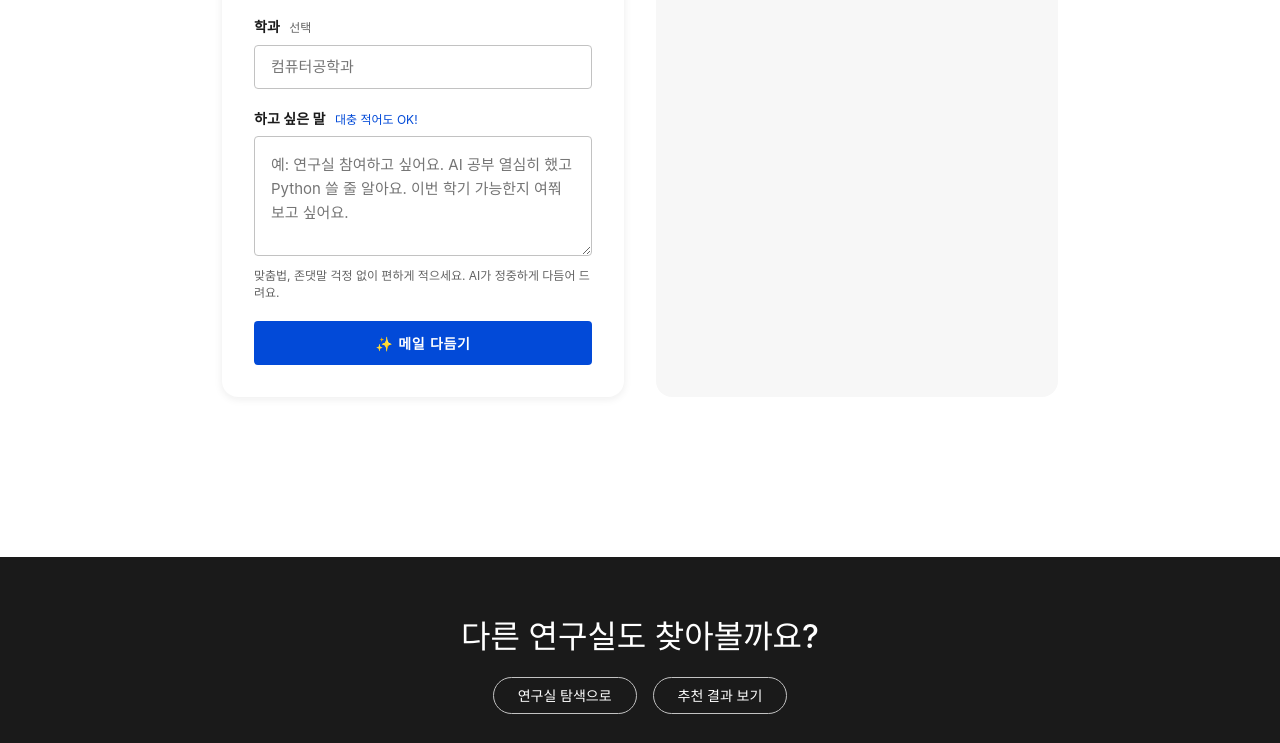
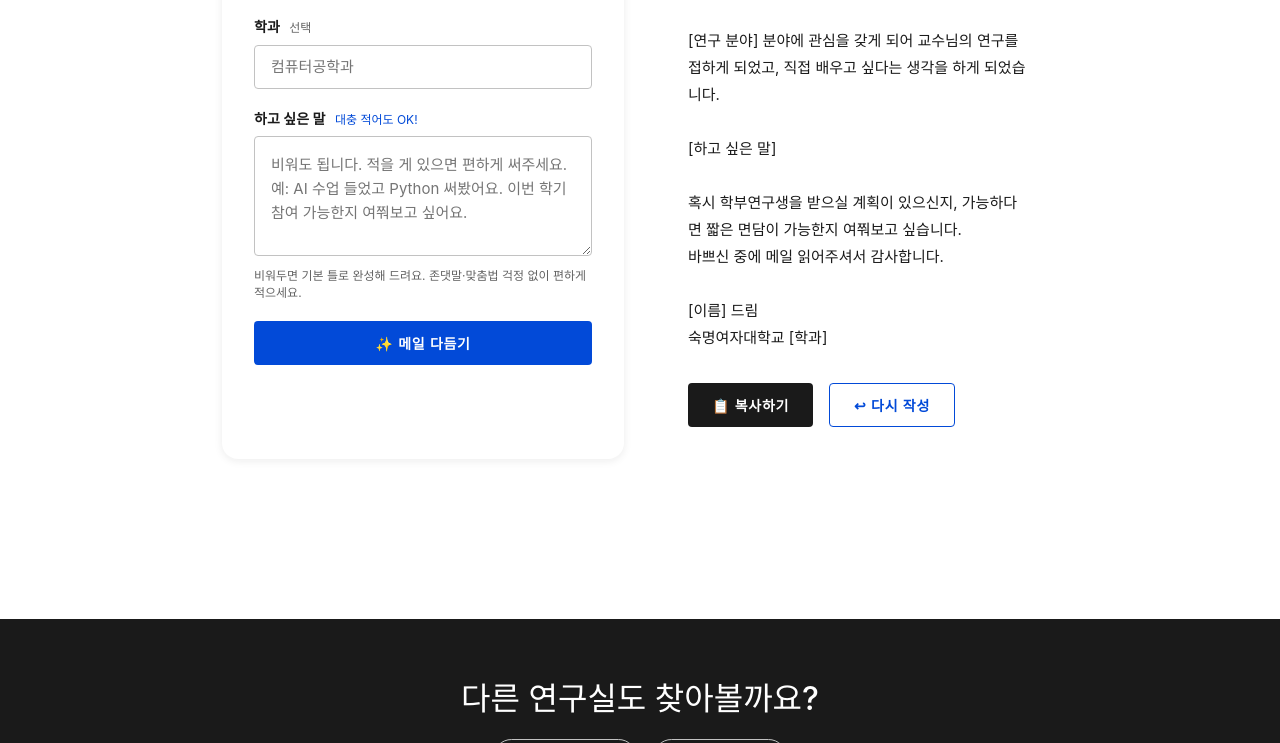
Before and after one commit to enuyhs39/IBM-Bob-a-thon, a plain HTML site: page frontend/email.html in a window 1280 px wide. Both pictures are taken after a click on the button "✨ 메일 다듬기". Shown: the part 744-1487 px from the top of the page. Drawn offline with Linux system fonts and the light colour scheme; no server answers.

Commit message:
feat: 6-para undergrad email template; allow empty raw-message; update agent instructions

```diff
--- a/frontend/email.html
+++ b/frontend/email.html
@@ -246,8 +246,8 @@
         <div class="form-group">
           <label class="form-label" for="raw-message">하고 싶은 말 <span class="form-label-sub" style="color:var(--colors-primary);">대충 적어도 OK!</span></label>
           <textarea class="form-textarea" id="raw-message"
-            placeholder="예: 연구실 참여하고 싶어요. AI 공부 열심히 했고 Python 쓸 줄 알아요. 이번 학기 가능한지 여쭤보고 싶어요."></textarea>
-          <div class="form-hint">맞춤법, 존댓말 걱정 없이 편하게 적으세요. AI가 정중하게 다듬어 드려요.</div>
+            placeholder="비워도 됩니다. 적을 게 있으면 편하게 써주세요. 예: AI 수업 들었고 Python 써봤어요. 이번 학기 참여 가능한지 여쭤보고 싶어요."></textarea>
+          <div class="form-hint">비워두면 기본 틀로 완성해 드려요. 존댓말·맞춤법 걱정 없이 편하게 적으세요.</div>
         </div>
 
         <button class="btn-primary" onclick="generateEmail()">✨ 메일 다듬기</button>
@@ -337,21 +337,23 @@
     const studentId = document.getElementById('student-id').value.trim();
     const myDept    = document.getElementById('my-dept').value.trim();
     const raw       = document.getElementById('raw-message').value.trim();
-
-    if (!raw) { alert('하고 싶은 말을 먼저 입력해 주세요.'); return; }
+    // raw 비어있어도 OK — 기본 틀로 작성
 
     const btn = document.querySelector('.btn-primary');
     btn.textContent = '⏳ 메일 작성 중...';
     btn.disabled = true;
 
-    // 학생 정보 raw_message에 합치기
-    let userMsg = raw;
-    if (name)      userMsg = `이름: ${name}\n` + userMsg;
-    if (studentId) userMsg = `학번: ${studentId}\n` + userMsg;
-    if (myDept)    userMsg = `학과: ${myDept}\n` + userMsg;
+    // 학생 정보 + raw_message 조합
+    const parts = [];
+    if (name)      parts.push(`이름: ${name}`);
+    if (studentId) parts.push(`학번: ${studentId}`);
+    if (myDept)    parts.push(`학과: ${myDept}`);
+    if (raw)       parts.push(`하고 싶은 말: ${raw}`);
+    if (!raw)      parts.push('하고 싶은 말: 기본 틀로 작성해줘');
+    const userMsg = parts.join('\n');
 
-    const body = {
-      professor_name:     _prof?.name     || '교수님',
+    const reqBody = {
+      professor_name:     _prof?.name     || '[교수님 성함]',
       professor_dept:     _prof?.dept     || '',
       professor_keywords: _prof?.keywords || [],
       student_dept:       myDept  || null,
@@ -359,11 +361,33 @@
       raw_message:        userMsg,
     };
 
+    // 로컬 폴백 — 6단락 틀
+    const profName  = _prof?.name || '[교수님 성함]';
+    const profKws   = (_prof?.keywords || []).slice(0, 2).join(', ') || '[연구 분야]';
+    const deptVal   = myDept    || '[학과]';
+    const nameVal   = name      || '[이름]';
+    const rawVal    = raw       || '[하고 싶은 말]';
+    const fallback  =
+`안녕하세요, ${profName} 교수님.
+저는 숙명여자대학교 ${deptVal}에 재학 중인 ${nameVal}입니다.
+
+이번 학기 교수님 연구실에 학부연구생으로 참여하고 싶어 연락드립니다.
+
+${profKws} 분야에 관심을 갖게 되어 교수님의 연구를 접하게 되었고, 직접 배우고 싶다는 생각을 하게 되었습니다.
+
+${rawVal}
+
+혹시 학부연구생을 받으실 계획이 있으신지, 가능하다면 짧은 면담이 가능한지 여쭤보고 싶습니다.
+바쁘신 중에 메일 읽어주셔서 감사합니다.
+
+${nameVal} 드림
+숙명여자대학교 ${deptVal}`;
+
     try {
       const res = await fetch(API + '/api/email', {
         method: 'POST',
         headers: { 'Content-Type': 'application/json' },
-        body: JSON.stringify(body)
+        body: JSON.stringify(reqBody)
       });
       if (!res.ok) throw new Error((await res.json()).detail || res.statusText);
       const data = await res.json();
@@ -371,26 +395,17 @@
       // 에이전트 응답에서 제목 / 본문 분리
       const text = data.text || '';
       const subjectMatch = text.match(/^제목[:：]\s*(.+)/m);
-      const subject = subjectMatch ? subjectMatch[1].trim() : '연구실 참여 문의';
+      const subject  = subjectMatch ? subjectMatch[1].trim()
+                     : `[학부연구생 문의] ${profName} 연구실 참여 가능 여부 문의드립니다`;
       const bodyText = text.replace(/^제목[:：].+\n?/m, '').trim();
 
       document.getElementById('mail-subject').textContent = subject;
-      document.getElementById('mail-body').textContent    = bodyText;
+      document.getElementById('mail-body').textContent    = bodyText || fallback;
     } catch (err) {
       // 에이전트 호출 실패 시 로컬 폴백
-      const today = new Date();
-      const dateStr = `${today.getFullYear()}년 ${today.getMonth()+1}월 ${today.getDate()}일`;
-      document.getElementById('mail-subject').textContent = `${_prof?.name || ''} 교수님 연구실 학부 연구 참여 희망 문의`;
-      document.getElementById('mail-body').textContent =
-`안녕하세요, 교수님.
-
-저는 숙명여자대학교 ${myDept || '[학과]'} ${name || '[이름]'}입니다.
-
-${raw}
-
-감사합니다.
-${dateStr}
-${name || '[이름]'} 드림`;
+      document.getElementById('mail-subject').textContent =
+        `[학부연구생 문의] ${profName} 연구실 참여 가능 여부 문의드립니다`;
+      document.getElementById('mail-body').textContent = fallback;
     }
 
     document.getElementById('result-placeholder').style.display = 'none';
```
Also changed, not shown: 1 other file.
